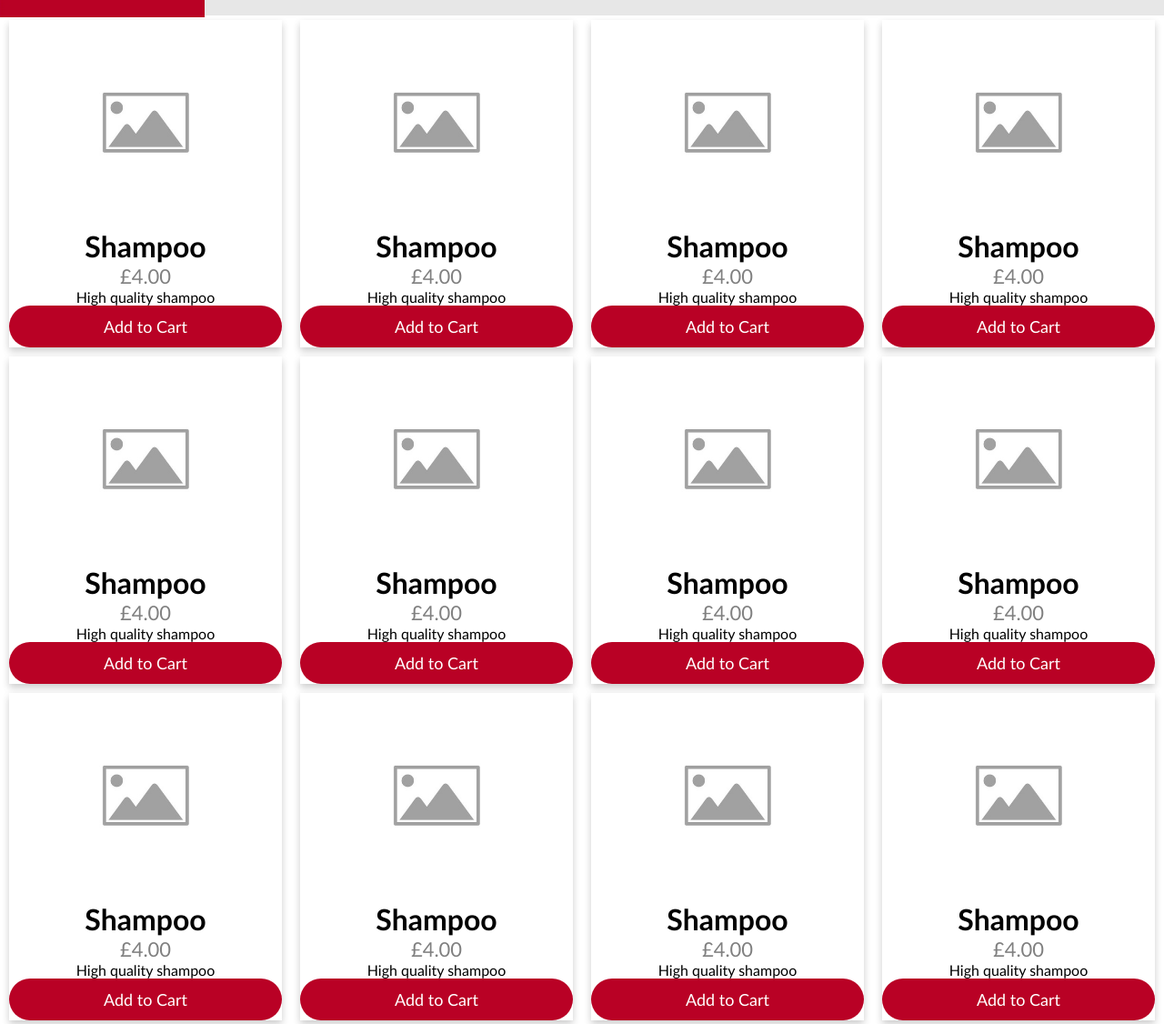
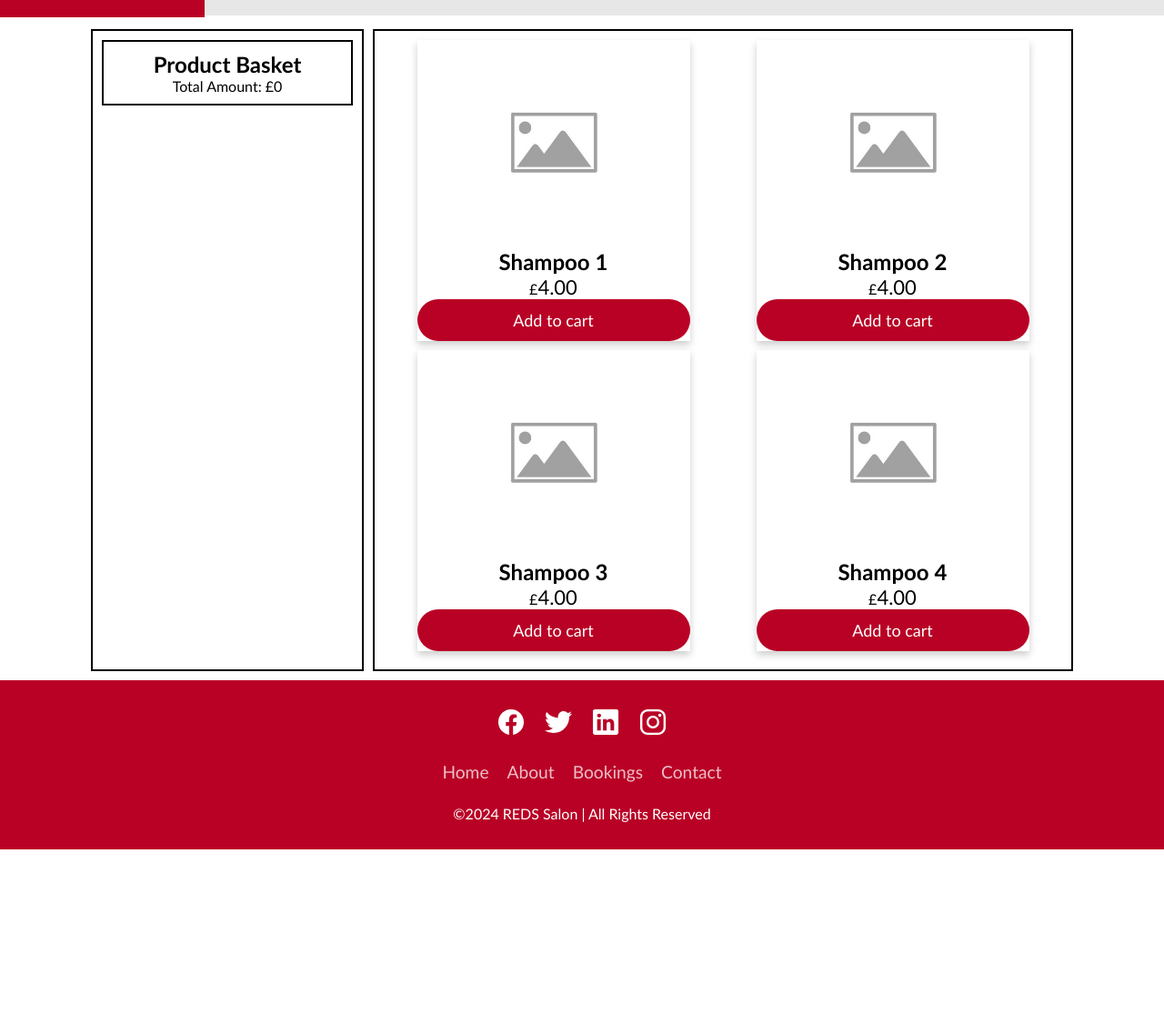
Before and after one commit to Adalynity/dylandsreds, a plain HTML site: page products.html in a window 1280 px wide. Shown: the part 181-1307 px from the top of the page at 91% size. After the commit the page ends 1115 px from the top, so only its background shows below. Drawn offline with nearby package versions, Linux system fonts and the light colour scheme.

Commit message:
Shop Complete

```diff
--- a/products.html
+++ b/products.html
@@ -17,105 +17,51 @@
         <a href="index.html">Home</a>
         <a href="index.html">About</a>
         <a href="index.html">Bookings</a>
-        <a href="index.html">Contact</a>
+        <a href="contacts.html">Contact</a>
       </div>
     </nav>
-<div class="row">
-    <div class="card">
-        <img src="images/placeholder1.jpg" alt="Shampoo" style="width:100%">
-        <h1>Shampoo</h1>
-        <p class="price">£4.00</p>
-        <p>High quality shampoo</p>
-        <p><button>Add to Cart</button></p>
-      </div>
-      <div class="card">
-        <img src="images/placeholder1.jpg" alt="Shampoo" style="width:100%">
-        <h1>Shampoo</h1>
-        <p class="price">£4.00</p>
-        <p>High quality shampoo</p>
-        <p><button>Add to Cart</button></p>
-      </div>
+        <div class="container">
+            <aside>
+                <aside>
+                    <h2>Product Basket</h2>
+                    <ul id="cart"></ul>
+                    <div id="total">Total Amount: £0</div>
 
-      <div class="card">
-        <img src="images/placeholder1.jpg" alt="Shampoo" style="width:100%">
-        <h1>Shampoo</h1>
-        <p class="price">£4.00</p>
-        <p>High quality shampoo</p>
-        <p><button>Add to Cart</button></p>
-      </div>
 
-      <div class="card">
-        <img src="images/placeholder1.jpg" alt="Shampoo" style="width:100%">
-        <h1>Shampoo</h1>
-        <p class="price">£4.00</p>
-        <p>High quality shampoo</p>
-        <p><button>Add to Cart</button></p>
-    </div>
+                </aside>
+            </aside>
+            <main>
+               <div class="cards">
 
-    <div class="card">
-        <img src="images/placeholder1.jpg" alt="Shampoo" style="width:100%">
-        <h1>Shampoo</h1>
-        <p class="price">£4.00</p>
-        <p>High quality shampoo</p>
-        <p><button>Add to Cart</button></p>
-    </div>
+                    <div class="card" id="shampoo1">
+                        <img src="images/placeholder1.jpg" alt="shampoo1" style="width: 100%";>
+                        <h2>Shampoo 1</h2>
+                        <p>£<span class="price">4.00</span></p>
+                        <button>Add to cart</button>
+                    </div>
 
-    <div class="card">
-        <img src="images/placeholder1.jpg" alt="Shampoo" style="width:100%">
-        <h1>Shampoo</h1>
-        <p class="price">£4.00</p>
-        <p>High quality shampoo</p>
-        <p><button>Add to Cart</button></p>
-    </div>
+                    <div class="card" id="shampoo2">
+                        <img src="images/placeholder1.jpg" alt="shampoo2" style="width: 100%";>
+                        <h2>Shampoo 2</h2>
+                        <p>£<span class="price">4.00</span></p>
+                        <button>Add to cart</button>
+                    </div>
 
-    <div class="card">
-        <img src="images/placeholder1.jpg" alt="Shampoo" style="width:100%">
-        <h1>Shampoo</h1>
-        <p class="price">£4.00</p>
-        <p>High quality shampoo</p>
-        <p><button>Add to Cart</button></p>
-    </div>
+                    <div class="card" id="shampoo3">
+                        <img src="images/placeholder1.jpg" alt="shampoo3" style="width: 100%";>
+                        <h2>Shampoo 3</h2>
+                        <p>£<span class="price">4.00</span></p>
+                        <button>Add to cart</button>
+                    </div>
 
-    <div class="card">
-        <img src="images/placeholder1.jpg" alt="Shampoo" style="width:100%">
-        <h1>Shampoo</h1>
-        <p class="price">£4.00</p>
-        <p>High quality shampoo</p>
-        <p><button>Add to Cart</button></p>
-    </div>
-
-    <div class="card">
-        <img src="images/placeholder1.jpg" alt="Shampoo" style="width:100%">
-        <h1>Shampoo</h1>
-        <p class="price">£4.00</p>
-        <p>High quality shampoo</p>
-        <p><button>Add to Cart</button></p>
-    </div>
-
-    <div class="card">
-        <img src="images/placeholder1.jpg" alt="Shampoo" style="width:100%">
-        <h1>Shampoo</h1>
-        <p class="price">£4.00</p>
-        <p>High quality shampoo</p>
-        <p><button>Add to Cart</button></p>
-      </div>
-
-      <div class="card">
-          <img src="images/placeholder1.jpg" alt="Shampoo" style="width:100%">
-          <h1>Shampoo</h1>
-          <p class="price">£4.00</p>
-          <p>High quality shampoo</p>
-          <p><button>Add to Cart</button></p>
+                    <div class="card" id="shampoo4">
+                        <img src="images/placeholder1.jpg" alt="shampoo4" style="width: 100%";>
+                        <h2>Shampoo 4</h2>
+                        <p>£<span class="price">4.00</span></p>
+                        <button>Add to cart</button>
+                    </div>
+                </div>
         </div>
-
-        <div class="card">
-            <img src="images/placeholder1.jpg" alt="Shampoo" style="width:100%">
-            <h1>Shampoo</h1>
-            <p class="price">£4.00</p>
-            <p>High quality shampoo</p>
-            <p><button>Add to Cart</button></p>
-        </div>
-</div>
 
       <footer class="footer">
         <ul class="social-icon">
@@ -143,5 +89,6 @@
       </footer>
       <script type="module" src="https://unpkg.com/ionicons@5.5.2/dist/ionicons/ionicons.esm.js"></script>
       <script nomodule src="https://unpkg.com/ionicons@5.5.2/dist/ionicons/ionicons.js"></script>
-</body>
+      <script src="shopping.js"></script>
+    </body>
 </html>
--- a/productstyle.css
+++ b/productstyle.css
@@ -62,14 +62,16 @@
   }
 
   button {
-    padding: 1rem 3rem;
-    font-size: 1rem;
-    border: none;
-    color: #fdcc04;
-    background: #000;
+    padding: 10px 20px;
+    color: #E7E7E7;
+    font-size: 15px;
+    border: black solid 1px;
+    background: #B90125;
     cursor: pointer;
     border-radius: 50px;
   }
+
+
 
   button:hover {
     background: #fff;
@@ -107,7 +109,7 @@
   }
 
   .price {
-    color: grey;
+    color: rgb(0, 0, 0);
     font-size: 22px;
   }
 
@@ -115,7 +117,7 @@
     border: none;
     outline: 0;
     padding: 12px;
-    color: white;
+    color: rgb(255, 255, 255);
     background-color: #B90125;
     text-align: center;
     cursor: pointer;
@@ -126,6 +128,36 @@
   .card button:hover {
     opacity: 0.7;
   }
+
+
+
+  .container {
+      display: grid;
+      grid-template-columns: 300px 1fr;
+      gap: 10px;
+      margin: 0 auto;
+      padding: 10px;
+      max-width: 1100px;
+  }
+
+  aside,
+  main {
+    border: 2px solid rgb(0, 0, 0);
+      padding: 10px;
+  }
+
+  .cards {
+      display: flex;
+      flex-direction: row;
+      justify-content: space-evenly;
+      flex-wrap: wrap;
+  }
+
+  .card {
+      text-align: center;
+  }
+
+  /* Footer */
   .footer {
     position: relative;
     width: 100%;
--- /dev/null
+++ b/shopping.js
@@ -0,0 +1,92 @@
+const cards = document.querySelectorAll('.card');
+        const cart = document.getElementById('cart');
+        const totalElement = document.getElementById('total');
+        const selectedItems = {};
+
+        function handleCardClick(event) {
+            const card = event.currentTarget;
+            const itemId = card.id;
+            const itemName = card.querySelector('h2').textContent;
+            const itemPrice = parseFloat(card.querySelector('.price').textContent);
+
+            if (selectedItems[itemId]) {
+                selectedItems[itemId].count++;
+            } else {
+                selectedItems[itemId] = {
+                    name: itemName,
+                    price: itemPrice,
+                    count: 1,
+                };
+            }
+
+            updateCart();
+        }
+
+        function updateCart() {
+            cart.innerHTML = '';
+            let total = 0;
+
+            for (const itemId in selectedItems) {
+                const item = selectedItems[itemId];
+                const listItem = document.createElement('li');
+                const quantityContainer = document.createElement('div');
+                const quantityText = document.createElement('span');
+                const addButton = document.createElement('button');
+                const subtractButton = document.createElement('button');
+
+                addButton.textContent = '+';
+                subtractButton.textContent = '-';
+
+
+
+                quantityText.textContent = item.count;
+
+                addButton.addEventListener('click', () => {
+                    addItem(itemId);
+                });
+
+                subtractButton.addEventListener('click', () => {
+                    removeItem(itemId);
+                });
+
+                const hr = document.createElement('hr');
+
+                quantityContainer.appendChild(subtractButton);
+                quantityContainer.appendChild(quantityText);
+                quantityContainer.appendChild(addButton);
+                quantityContainer.appendChild(hr);
+
+                listItem.textContent = `${item.name} - £${item.price * item.count}`;
+                listItem.appendChild(quantityContainer);
+                cart.appendChild(listItem);
+
+                total += item.price * item.count;
+
+                subtractButton.style.cssText += 'position:relative;left: -10px;';
+                addButton.style.cssText += 'position:relative;right: -10px;';
+            }
+
+
+            totalElement.textContent = `Total: £${total.toFixed(2)}`;
+        }
+
+        function addItem(itemId) {
+            if (selectedItems[itemId]) {
+                selectedItems[itemId].count++;
+            }
+            updateCart();
+        }
+
+        function removeItem(itemId) {
+            if (selectedItems[itemId]) {
+                selectedItems[itemId].count--;
+                if (selectedItems[itemId].count <= 0) {
+                    delete selectedItems[itemId];
+                }
+            }
+            updateCart();
+        }
+
+        cards.forEach((card) => {
+            card.addEventListener('click', handleCardClick);
+        });
```
Also changed, not shown: contacts.html (+2 -21 lines).
